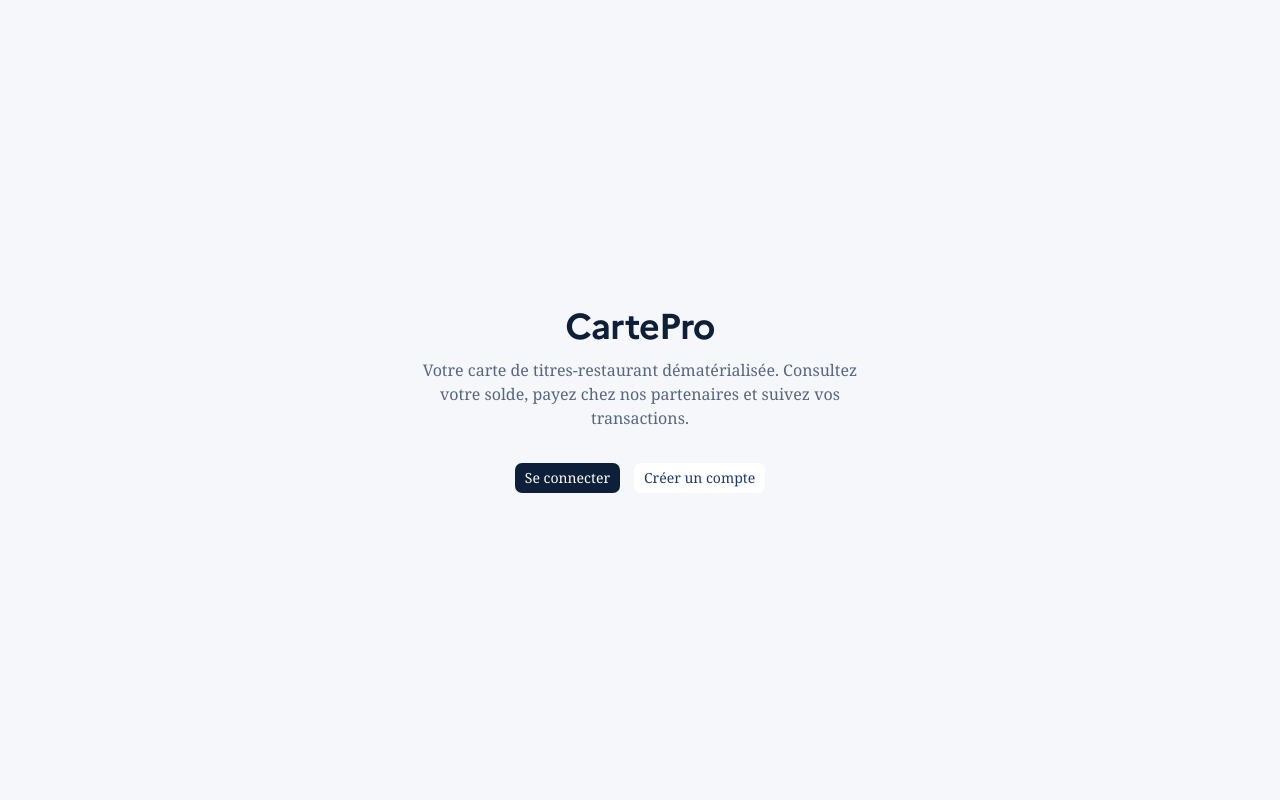
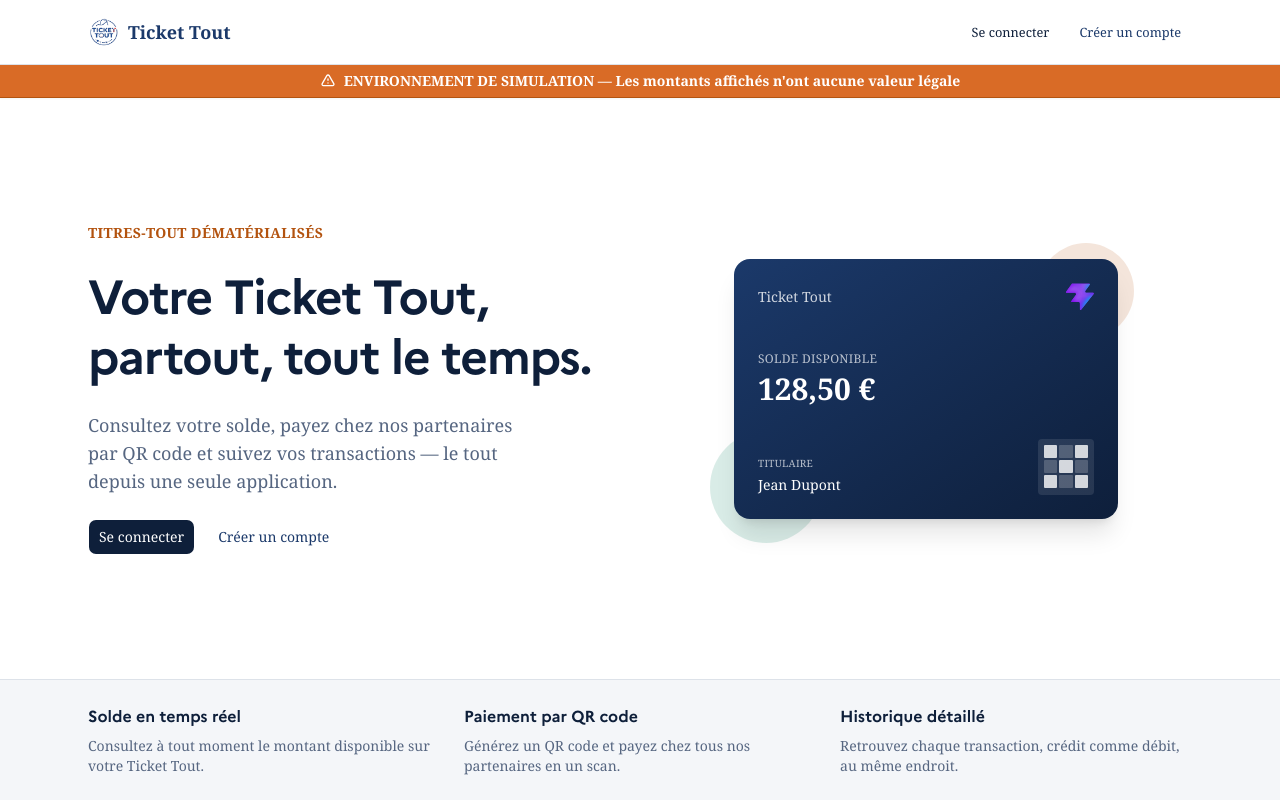
Before and after one commit to Quentin-Epi/CartePro, a React (Vite) app in the folder web/: page / in a window 1280 px wide. Built offline with nearby package versions, Linux system fonts and the light colour scheme.

Commit message:
feat: require adin aprouval for partner account

```diff
--- a/web/src/auth.ts
+++ b/web/src/auth.ts
@@ -9,13 +9,14 @@ export type AuthUser = {
   role?: string
 }
 
-const STORAGE_KEY = "cartepro.user"
+const STORAGE_KEY = "tickettout.user"
 
 export function getUser(): AuthUser | null {
   try {
     const raw = localStorage.getItem(STORAGE_KEY)
     return raw ? (JSON.parse(raw) as AuthUser) : null
   } catch {
+      console.error("error getting user");
     return null
   }
 }
@@ -24,6 +25,7 @@ export function setUser(user: AuthUser): void {
   try {
     localStorage.setItem(STORAGE_KEY, JSON.stringify(user))
   } catch {
+      console.error("error setting user");
   }
 }
 
@@ -31,6 +33,7 @@ export function clearUser(): void {
   try {
     localStorage.removeItem(STORAGE_KEY)
   } catch {
+      console.error("error clearing user");
   }
 }
 
--- a/web/src/components/Watermark.tsx
+++ b/web/src/components/Watermark.tsx
@@ -3,14 +3,16 @@ import React from "react"
 interface WatermarkProps {
   children: React.ReactNode
   text?: string
+  className?: string
 }
 
 export function Watermark({
   children,
   text = "DOCUMENT DE SIMULATION - NE PAS UTILISER COMME OFFICIEL",
+  className = "",
 }: WatermarkProps) {
   return (
-    <div className="relative w-full overflow-hidden">
+    <div className={`relative flex w-full flex-col overflow-hidden ${className}`}>
       <div
         title={text}
         className="bg-brand-accent-strong text-white font-bold text-center text-xs md:text-sm py-1.5 px-4 shadow-xs flex items-center justify-center gap-2 border-b border-brand-accent"
@@ -32,7 +34,7 @@ export function Watermark({
         <span>ENVIRONNEMENT DE SIMULATION — Les montants affichés n'ont aucune valeur légale</span>
       </div>
 
-      <div className="relative z-10 w-full">{children}</div>
+      <div className="relative z-10 flex w-full flex-1 flex-col">{children}</div>
     </div>
   )
 }
--- a/web/src/pages/home.tsx
+++ b/web/src/pages/home.tsx
@@ -1,24 +1,134 @@
 import { Link } from "react-router-dom"
 import { buttonVariants } from "../components/ui/button"
+import { Watermark } from "../components/Watermark"
+
+const features = [
+  {
+    title: "Solde en temps réel",
+    description: "Consultez à tout moment le montant disponible sur votre Ticket Tout.",
+  },
+  {
+    title: "Paiement par QR code",
+    description: "Générez un QR code et payez chez tous nos partenaires en un scan.",
+  },
+  {
+    title: "Historique détaillé",
+    description: "Retrouvez chaque transaction, crédit comme débit, au même endroit.",
+  },
+]
 
 export default function HomePage() {
   return (
-    <div className="flex min-h-svh flex-col items-center justify-center gap-8 bg-muted p-6 text-center">
-      <div className="flex flex-col gap-3">
-        <h1 className="text-4xl font-bold tracking-tight">CartePro</h1>
-        <p className="max-w-md text-muted-foreground">
-          Votre carte de titres-restaurant dématérialisée. Consultez votre solde,
-          payez chez nos partenaires et suivez vos transactions.
-        </p>
-      </div>
-      <div className="flex flex-col gap-3 sm:flex-row">
-        <Link to="/login" className={buttonVariants()}>
-          Se connecter
-        </Link>
-        <Link to="/signup" className={buttonVariants({ variant: "outline" })}>
-          Créer un compte
-        </Link>
-      </div>
+    <div className="flex h-svh flex-col overflow-hidden bg-background">
+      <header className="sticky top-0 z-10 shrink-0 border-b border-border bg-background/80 backdrop-blur">
+        <div className="mx-auto flex h-16 w-full max-w-6xl items-center justify-between px-6">
+          <Link to="/" className="flex items-center gap-2">
+            <img src="/public/favicon.png" alt="" className="h-8 w-8" />
+            <span className="text-lg font-semibold text-primary">Ticket Tout</span>
+          </Link>
+          <nav className="flex items-center gap-2">
+            <Link
+              to="/login"
+              className={buttonVariants({ variant: "ghost", size: "sm" })}
+            >
+              Se connecter
+            </Link>
+            <Link
+              to="/signup"
+              className={buttonVariants({ variant: "outline", size: "sm" })}
+            >
+              Créer un compte
+            </Link>
+          </nav>
+        </div>
+      </header>
+
+      <Watermark
+        text="SIMULATION — SITE DE DÉMONSTRATION"
+        className="min-h-0 flex-1"
+      >
+        <section className="mx-auto grid w-full max-w-6xl flex-1 items-center gap-10 overflow-hidden px-6 py-8 md:grid-cols-2">
+          <div className="flex flex-col gap-6">
+            <span className="text-sm font-semibold uppercase tracking-wide text-brand-accent">
+              Titres-Tout dématérialisés
+            </span>
+            <h1 className="text-4xl font-bold leading-tight tracking-tight text-foreground md:text-5xl">
+              Votre Ticket Tout,
+              <br />
+              partout, tout le temps.
+            </h1>
+            <p className="max-w-md text-lg text-muted-foreground">
+              Consultez votre solde, payez chez nos partenaires par QR code et
+              suivez vos transactions — le tout depuis une seule application.
+            </p>
+            <div className="flex flex-col gap-3 sm:flex-row">
+              <Link to="/login" className={buttonVariants({ size: "lg" })}>
+                Se connecter
+              </Link>
+              <Link
+                to="/signup"
+                className={buttonVariants({ variant: "outline", size: "lg" })}
+              >
+                Créer un compte
+              </Link>
+            </div>
+          </div>
+
+          {/* Visuel : carte factice */}
+          <div className="relative mx-auto w-full max-w-sm">
+            <div className="rounded-2xl bg-gradient-to-br from-primary to-c-bleu-fonce p-6 text-primary-foreground shadow-xl">
+              <div className="flex items-center justify-between">
+                <span className="text-sm font-medium opacity-80">Ticket Tout</span>
+                <img src="/favicon.svg" alt="" className="h-7 w-7 opacity-90" />
+              </div>
+              <div className="mt-10 space-y-1">
+                <p className="text-xs uppercase tracking-wide opacity-70">
+                  Solde disponible
+                </p>
+                <p className="text-3xl font-semibold">128,50 €</p>
+              </div>
+              <div className="mt-8 flex items-end justify-between">
+                <div className="space-y-1">
+                  <p className="text-[10px] uppercase tracking-wide opacity-70">
+                    Titulaire
+                  </p>
+                  <p className="text-sm font-medium">Jean Dupont</p>
+                </div>
+                <div className="grid h-14 w-14 grid-cols-3 grid-rows-3 gap-0.5 rounded bg-primary-foreground/10 p-1.5">
+                  {Array.from({ length: 9 }).map((_, i) => (
+                    <span
+                      key={i}
+                      className={
+                        i % 2 === 0
+                          ? "rounded-[1px] bg-primary-foreground/80"
+                          : "rounded-[1px] bg-primary-foreground/20"
+                      }
+                    />
+                  ))}
+                </div>
+              </div>
+            </div>
+            <div className="absolute -right-4 -top-4 -z-10 h-24 w-24 rounded-full bg-brand-accent/15" />
+            <div className="absolute -bottom-6 -left-6 -z-10 h-28 w-28 rounded-full bg-c-accent-2/15" />
+          </div>
+        </section>
+
+        {/* Points clés */}
+        <section className="shrink-0 border-t border-border bg-c-gris-clair">
+          <div className="mx-auto grid w-full max-w-6xl gap-6 px-6 py-6 sm:grid-cols-3">
+            {features.map((feature) => (
+              <div key={feature.title} className="flex flex-col gap-2">
+                <h2 className="text-base font-semibold text-foreground">
+                  {feature.title}
+                </h2>
+                <p className="text-sm text-muted-foreground">
+                  {feature.description}
+                </p>
+              </div>
+            ))}
+          </div>
+        </section>
+      </Watermark>
     </div>
   )
 }
```
Also changed, not shown: 2 other files (tests, documents, lock files or other folders).
